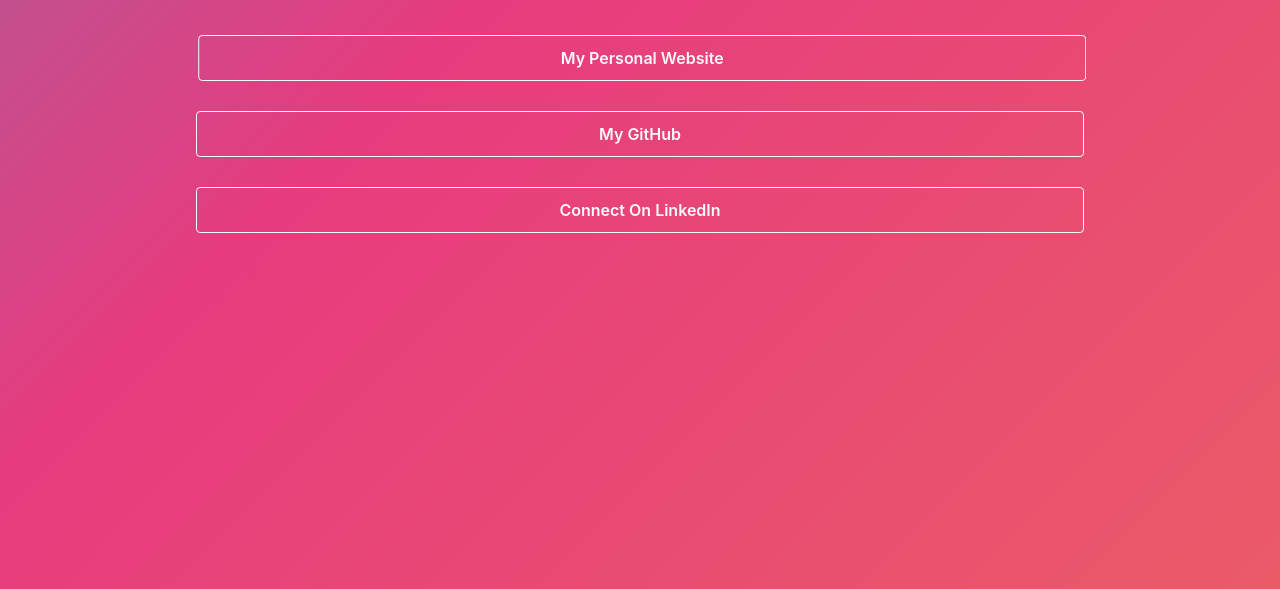
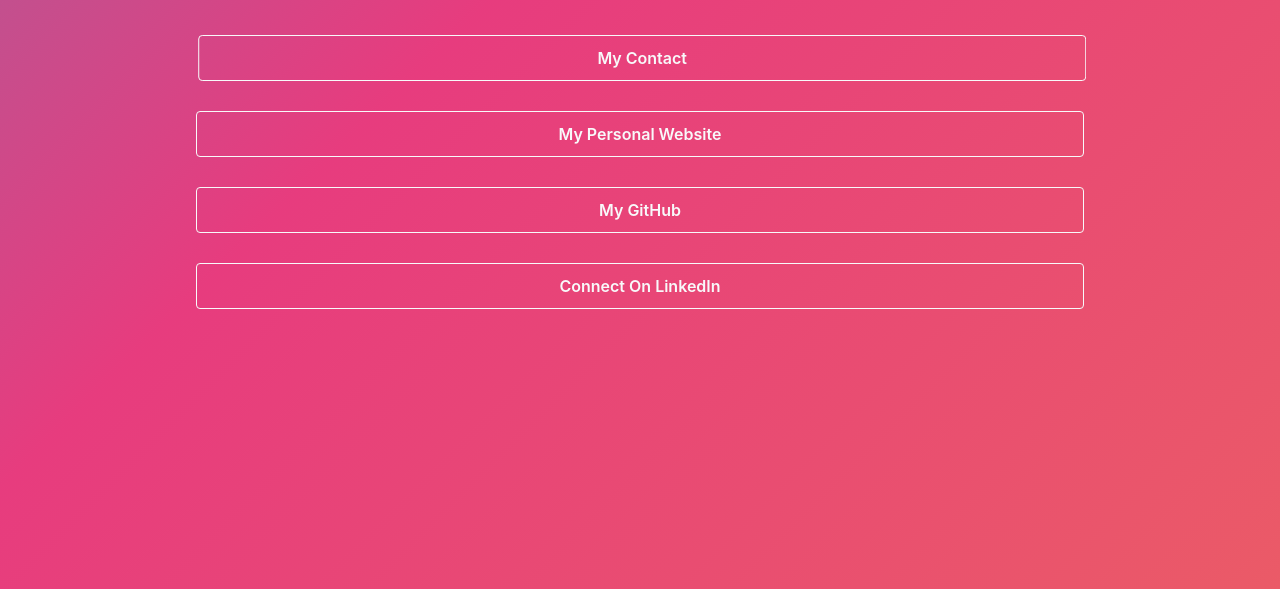
Before and after one commit to JulianBeaulieu/julianbeaulieu.github.io, a plain HTML site: page Links.html in a window 1280 px wide. Shown: the part 211-800 px from the top of the page. Drawn offline with nearby package versions, Linux system fonts and the light colour scheme.

Commit message:
Update Links.html

```diff
--- a/Links.html
+++ b/Links.html
@@ -123,7 +123,10 @@
     <div class="col-xs-12">
             <div class="text-center">
                 <div style="padding-bottom: 30px;">
-                    <button onclick="window.location.href='http://julianbeaulieu.com'" type="button" class="btn btn-outline-light shake" style="width: 80%; padding-top:10px; padding-bottom:10px; font-weight: 600;">My Personal Website</button>
+                    <button onclick="create_VCARD()" type="button" class="btn btn-outline-light shake" style="width: 80%; padding-top:10px; padding-bottom:10px; font-weight: 600;">My Contact</button>
+                </div>
+                <div style="padding-bottom: 30px;">
+                    <button onclick="window.location.href='http://julianbeaulieu.com'" type="button" class="btn btn-outline-light" style="width: 80%; padding-top:10px; padding-bottom:10px; font-weight: 600;">My Personal Website</button>
                 </div>
                 <div style="padding-bottom: 30px;">
                     <button onclick="location.href='https://github.com/JulianBeaulieu'" type="button" class="btn btn-outline-light" style="width: 80%; padding-top:10px; padding-bottom:10px; font-weight: 600;">My GitHub</button>
@@ -131,11 +134,47 @@
                 <div style="padding-bottom: 30px;">
                     <button onclick="location.href='http://www.linkedin.com/in/julianbeaulieu'" type="button" class="btn btn-outline-light" style="width: 80%; padding-top:10px; padding-bottom:10px; font-weight: 600;">Connect On LinkedIn</button>
                 </div>
-
             </div>
     </div>
     </div>
 
+
+
+    <script>
+
+    function create_VCARD() {
+        var name = "Julian Beaulieu.vcf";
+
+        var mime_type = "text/plain";
+
+        var contents = "BEGIN:VCARD\n"+
+        "VERSION:3.0\n"+
+        "PRODID:-//Apple Inc.//macOS 11.2.3//EN\n"+
+        "N:Beaulieu;Julian;;;\n"+
+        "FN:Julian Beaulieu\n"+
+        "EMAIL;type=INTERNET;type=HOME;type=pref:julianbeaulieu@yahoo.com\n"+
+        "TEL;type=IPHONE;type=CELL;type=VOICE:+1(760)672-0706\n"+
+        "item2.URL;type=pref:julianbeaulieu.com\n"+
+        "item2.X-ABLabel:_$!<HomePage>!$_\n"+
+        "END:VCARD";
+
+        var blob = new Blob([contents], {type: mime_type});
+
+        var dlink = document.createElement('a');
+        dlink.download = name;
+        dlink.href = window.URL.createObjectURL(blob);
+        dlink.onclick = function(e) {
+            // revokeObjectURL needs a delay to work properly
+            var that = this;
+            setTimeout(function() {
+                window.URL.revokeObjectURL(that.href);
+            }, 1500);
+        };
+
+        dlink.click();
+        dlink.remove();
+    }
+    </script>
     </body>
 
 </html>
```
